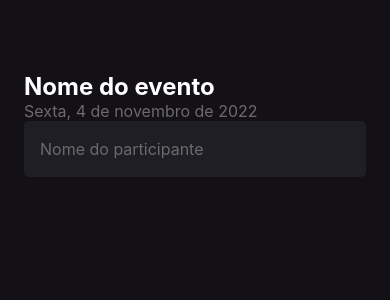
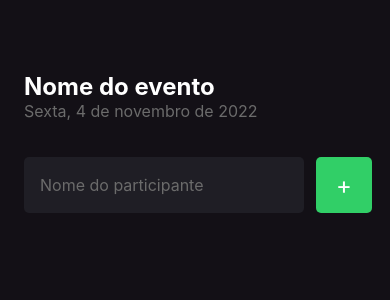
Before and after one commit to galax1y/01-im-here, a React Native app: screen / in a window 390 px wide. Shown: the top 300 px of the page. Built offline with nearby package versions, Linux system fonts and the light colour scheme.

Commit message:
Componente TouchableOpacity e estrutura do Form

```diff
--- a/src/screens/home/index.tsx
+++ b/src/screens/home/index.tsx
@@ -1,7 +1,13 @@
-import { Text, TextInput, View } from 'react-native'
+import { Text, TextInput, TouchableOpacity, View } from 'react-native'
 import { styles } from './styles'
+import { useState } from 'react'
+
 
 export function Home() {
+  function handleNewParticipant() {
+
+  }
+
   return (
     <View style={styles.container}>
       <Text style={styles.eventName}>
@@ -12,11 +18,32 @@ export function Home() {
         Sexta, 4 de novembro de 2022
       </Text>
 
-      <TextInput
-        style={styles.input}
-        placeholder='Nome do participante'
-        placeholderTextColor={'#6B6B6B'}
-      />
+      <View style={styles.form}>
+        <TextInput
+          style={styles.input}
+          placeholder='Nome do participante'
+          placeholderTextColor={'#6B6B6B'}
+        />
+        <TouchableOpacity
+          style={styles.button}
+          onPress={handleNewParticipant}
+        >
+          <Text style={styles.buttonText}>
+            +
+          </Text>
+        </TouchableOpacity>
+      </View>
+
+
+      {/* <View>
+        {participants.map((participant) => {
+          return (
+            <Text key={participant}>
+              {participant}
+            </Text>
+          )
+        })}
+      </View> */}
     </View>
   )
 }
--- a/src/screens/home/styles.ts
+++ b/src/screens/home/styles.ts
@@ -17,11 +17,31 @@ export const styles = StyleSheet.create({
     fontSize: 16,
   },
   input: {
+    flex: 1,
     height: 56,
     backgroundColor: '#1F1E25',
     borderRadius: 5,
     color: '#FFF',
     padding: 16,
     fontSize: 16,
+    marginRight: 12,
+  },
+  button: {
+    width: 56,
+    height: 56,
+    borderRadius: 5,
+    backgroundColor: '#31CF67',
+    alignItems: 'center',
+    justifyContent: 'center',
+  },
+  buttonText: {
+    color: '#FFF',
+    fontSize: 24,
+  },
+  form: {
+    width: '100%',
+    flexDirection: 'row',
+    marginTop: 36,
+    marginBottom: 42,
   },
 })
```
